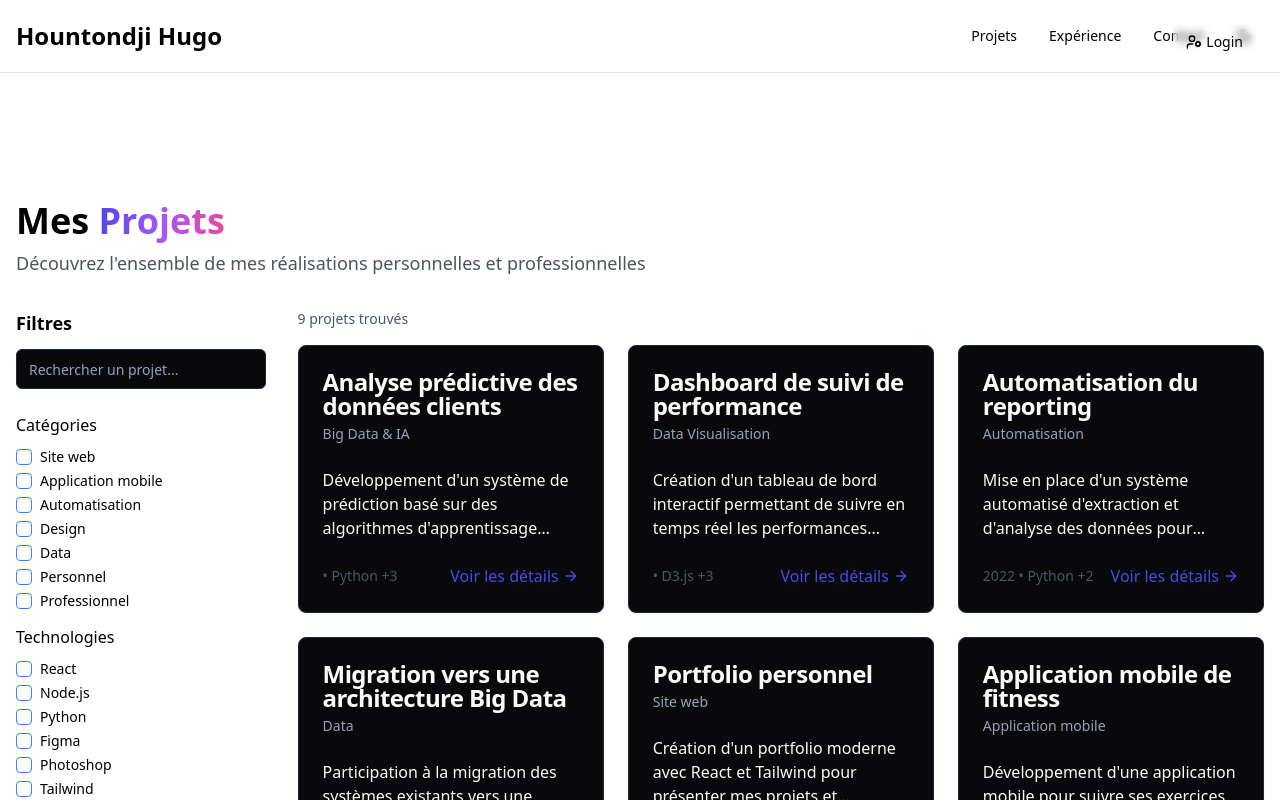
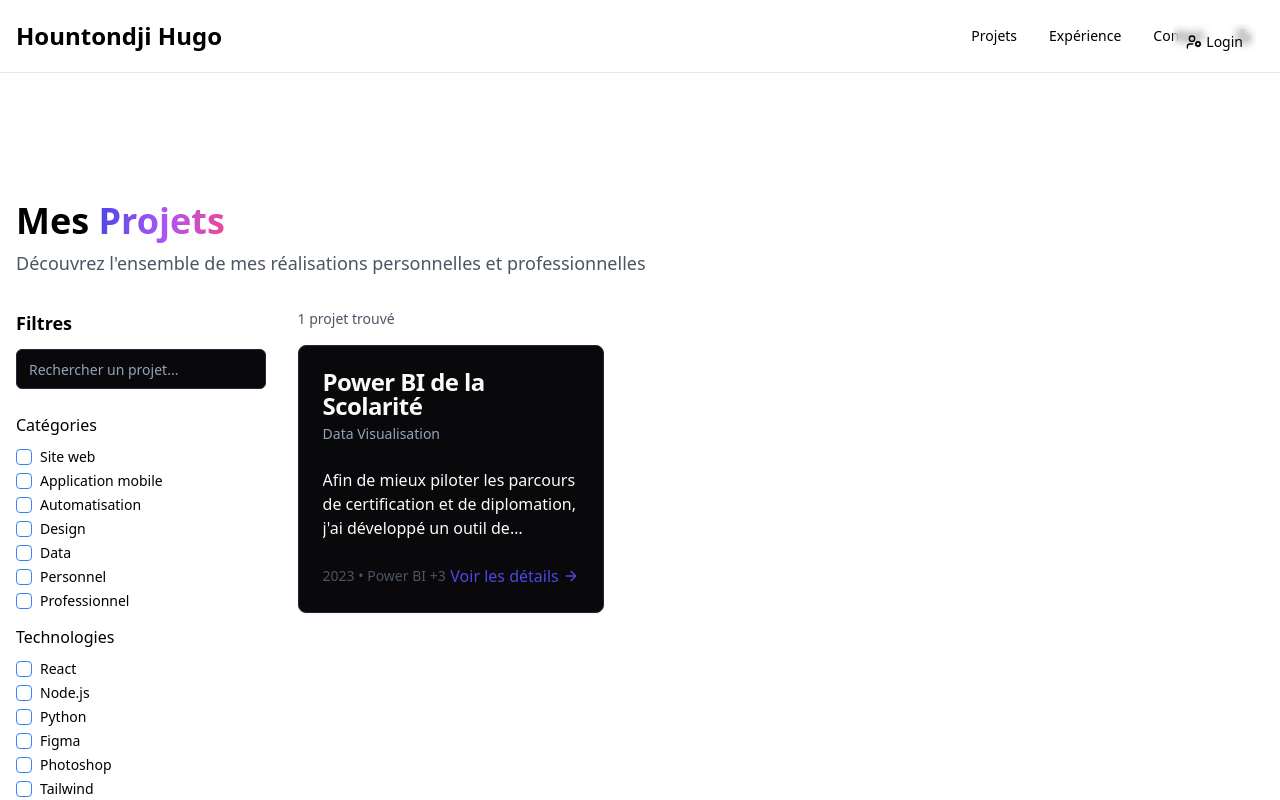
Before and after one commit to HugoHOUNT/spatzek-inspired-canvas, a React (Vite) app: page /projects in a window 1280 px wide. Shown: the top 800 px of the page. Built offline with nearby package versions, Linux system fonts and the light colour scheme.

Commit message:
Refactor: Filter projects based on data

```diff
--- a/src/data/projects.ts
+++ b/src/data/projects.ts
@@ -4,89 +4,6 @@ import { Project } from '@/types/project';
 export const projectsData: Project[] = [
   {
     id: 1,
-    title: "Analyse prédictive des données clients",
-    category: "Big Data & IA",
-    description: "Développement d'un système de prédiction basé sur des algorithmes d'apprentissage automatique...",
-    technologies: ["Python", "TensorFlow", "Hadoop", "Spark"],
-  },
-  {
-    id: 2,
-    title: "Dashboard de suivi de performance",
-    category: "Data Visualisation",
-    description: "Création d'un tableau de bord interactif permettant de suivre en temps réel les performances...",
-    technologies: ["D3.js", "React", "SQL", "Tableau"],
-  },
-  {
-    id: 3,
-    title: "Automatisation du reporting",
-    description: "Mise en place d'un système automatisé d'extraction et d'analyse des données pour optimiser les processus internes.",
-    category: "Automatisation",
-    technologies: ["Python", "SQL", "JavaScript"],
-    year: 2022,
-    involvement: "Travail d'équipe",
-    status: "Terminé",
-    image: "/placeholder.svg",
-  },
-  {
-    id: 4,
-    title: "Migration vers une architecture Big Data",
-    description: "Participation à la migration des systèmes existants vers une architecture Big Data, incluant un data lake.",
-    category: "Data",
-    technologies: ["Hadoop", "Spark", "MongoDB"],
-    year: 2022,
-    involvement: "Contributeur secondaire",
-    status: "Terminé",
-    image: "/placeholder.svg",
-  },
-  {
-    id: 5,
-    title: "Portfolio personnel",
-    description: "Création d'un portfolio moderne avec React et Tailwind pour présenter mes projets et compétences.",
-    category: "Site web",
-    technologies: ["React", "TypeScript", "Tailwind"],
-    year: 2024,
-    involvement: "Projet solo",
-    status: "En cours",
-    image: "/placeholder.svg",
-    links: {
-      source: "https://github.com/username/portfolio",
-    },
-  },
-  {
-    id: 6,
-    title: "Application mobile de fitness",
-    description: "Développement d'une application mobile pour suivre ses exercices et ses progrès en salle de sport.",
-    category: "Application mobile",
-    technologies: ["React", "JavaScript", "Node.js"],
-    year: 2021,
-    involvement: "Travail d'équipe",
-    status: "MVP",
-    image: "/placeholder.svg",
-  },
-  {
-    id: 7,
-    title: "Refonte UI/UX site e-commerce",
-    description: "Refonte complète de l'interface utilisateur d'un site de e-commerce pour améliorer l'expérience client.",
-    category: "Design",
-    technologies: ["Figma", "HTML/CSS", "JavaScript"],
-    year: 2023,
-    involvement: "Projet solo",
-    status: "Terminé",
-    image: "/placeholder.svg",
-  },
-  {
-    id: 8,
-    title: "Système de gestion des stocks",
-    description: "Création d'une application web pour gérer l'inventaire et les stocks d'une entreprise.",
-    category: "Site web",
-    technologies: ["React", "TypeScript", "Node.js", "MongoDB"],
-    year: 2024,
-    involvement: "Projet solo",
-    status: "Prototype",
-    image: "/placeholder.svg",
-  },
-  {
-    id: 9,
     title: "Power BI de la Scolarité",
     description: "Afin de mieux piloter les parcours de certification et de diplomation, j'ai développé un outil de visualisation de données sous Power BI, intégrant l'ensemble des indicateurs clés des jurys. Ce projet m'a permis de transformer des données brutes en un levier stratégique d'aide à la décision.",
     category: "Data Visualisation",
```
